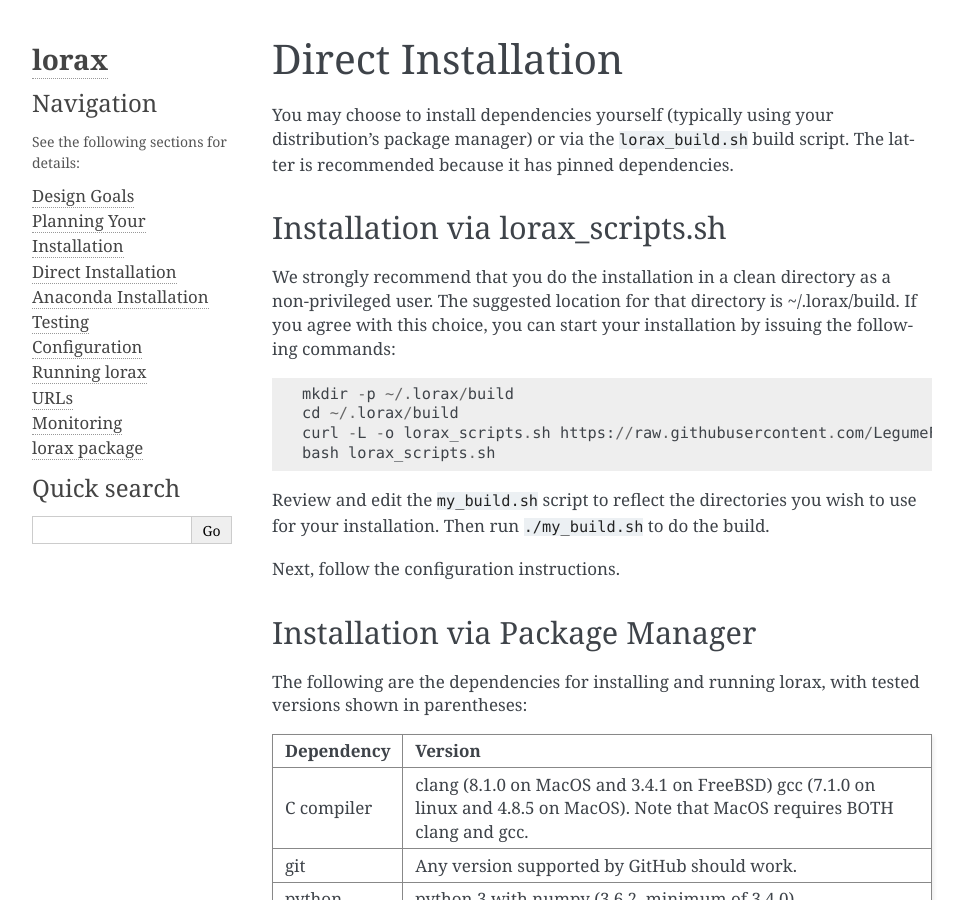
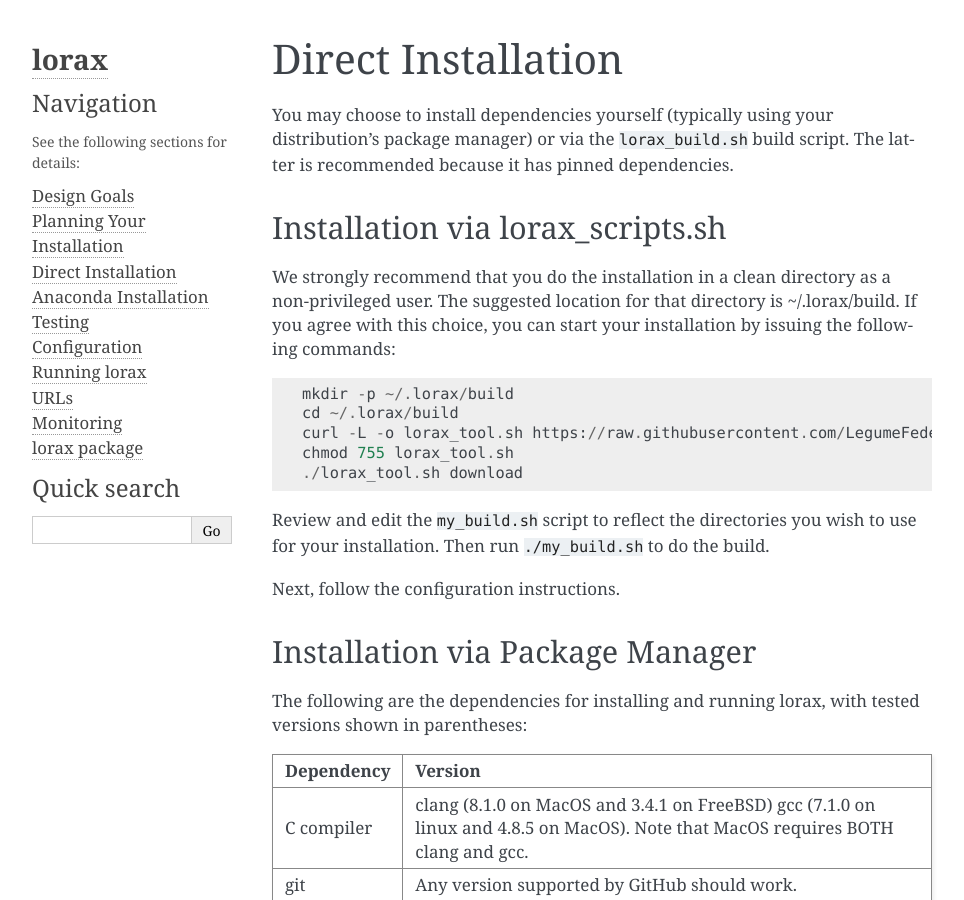
Before and after one commit to LegumeFederation/lorax, a Sphinx documentation site: the page built from docs/direct.rst, in a window 1280 px wide and 900 px high. Shown: the whole window, without its empty margins (148-1112 px from the left). Built offline with Sphinx 7.4.7, drawn with Linux system fonts in a browser that asks for light colours.

```diff
--- a/docs/direct.rst
+++ b/docs/direct.rst
@@ -14,8 +14,9 @@ by issuing the following commands::
 
     mkdir -p ~/.lorax/build
     cd ~/.lorax/build
-    curl -L -o lorax_scripts.sh https://raw.githubusercontent.com/LegumeFederation/lorax/master/build_scripts/lorax_scripts.sh
-    bash lorax_scripts.sh
+    curl -L -o lorax_tool.sh https://raw.githubusercontent.com/LegumeFederation/lorax/master/build_scripts/lorax_tool.sh
+    chmod 755 lorax_tool.sh
+    ./lorax_tool.sh download
 
 Review and edit the ``my_build.sh`` script to reflect the directories you wish to
 use for your installation.  Then run ``./my_build.sh`` to do the build.
--- a/docs/test.rst
+++ b/docs/test.rst
@@ -12,7 +12,7 @@ To test lorax, issue the commands::
     mkdir test_lorax # could be any name, will be deleted later
     cd test_lorax
     /path/to/lorax_env lorax create_test_files
-    ./lorax_test.sh
+    ./test_targets.sh
 
 If the installation went properly, the last command should finish with
 "lorax test completed successfully."
```
Also changed, not shown: .travis.yml.
